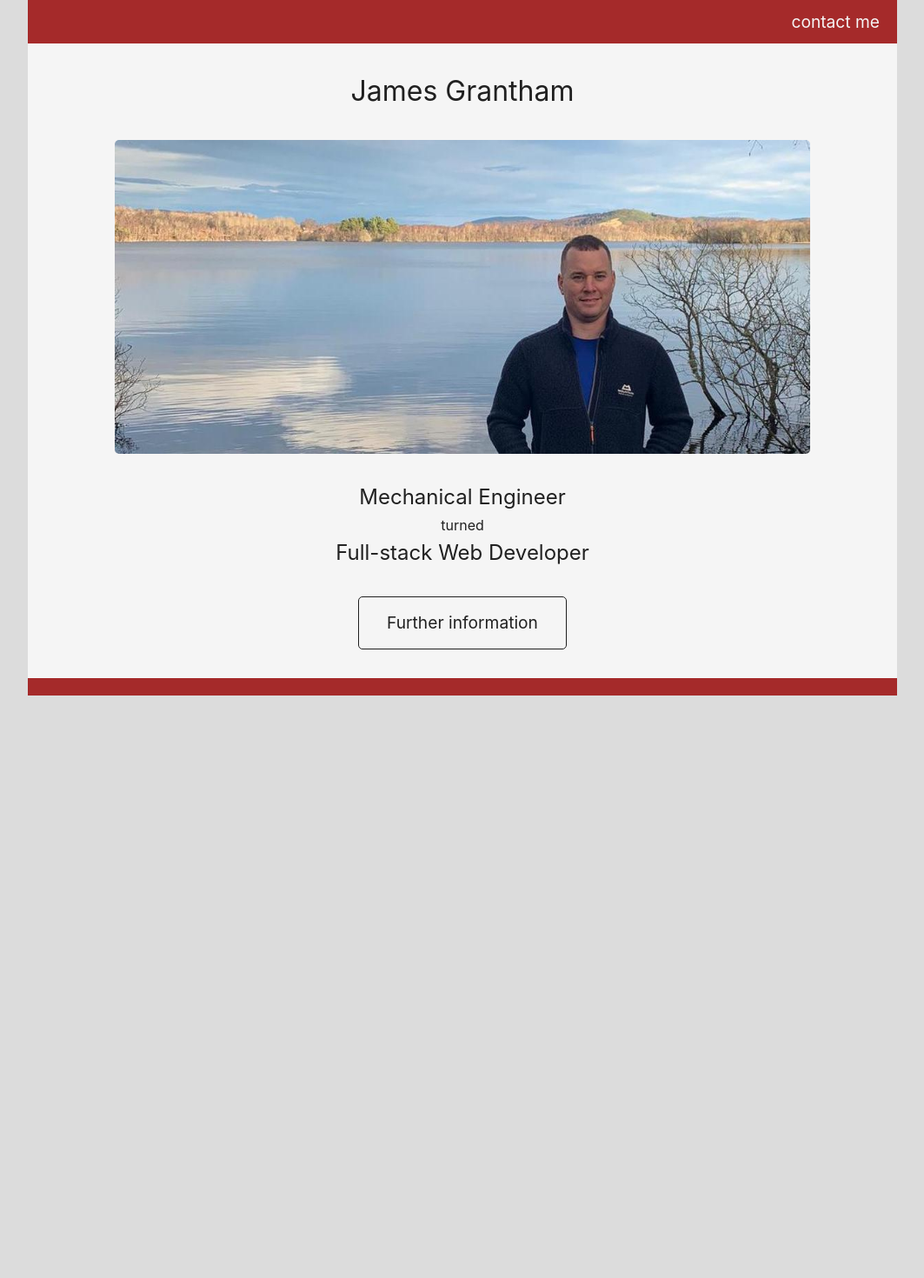
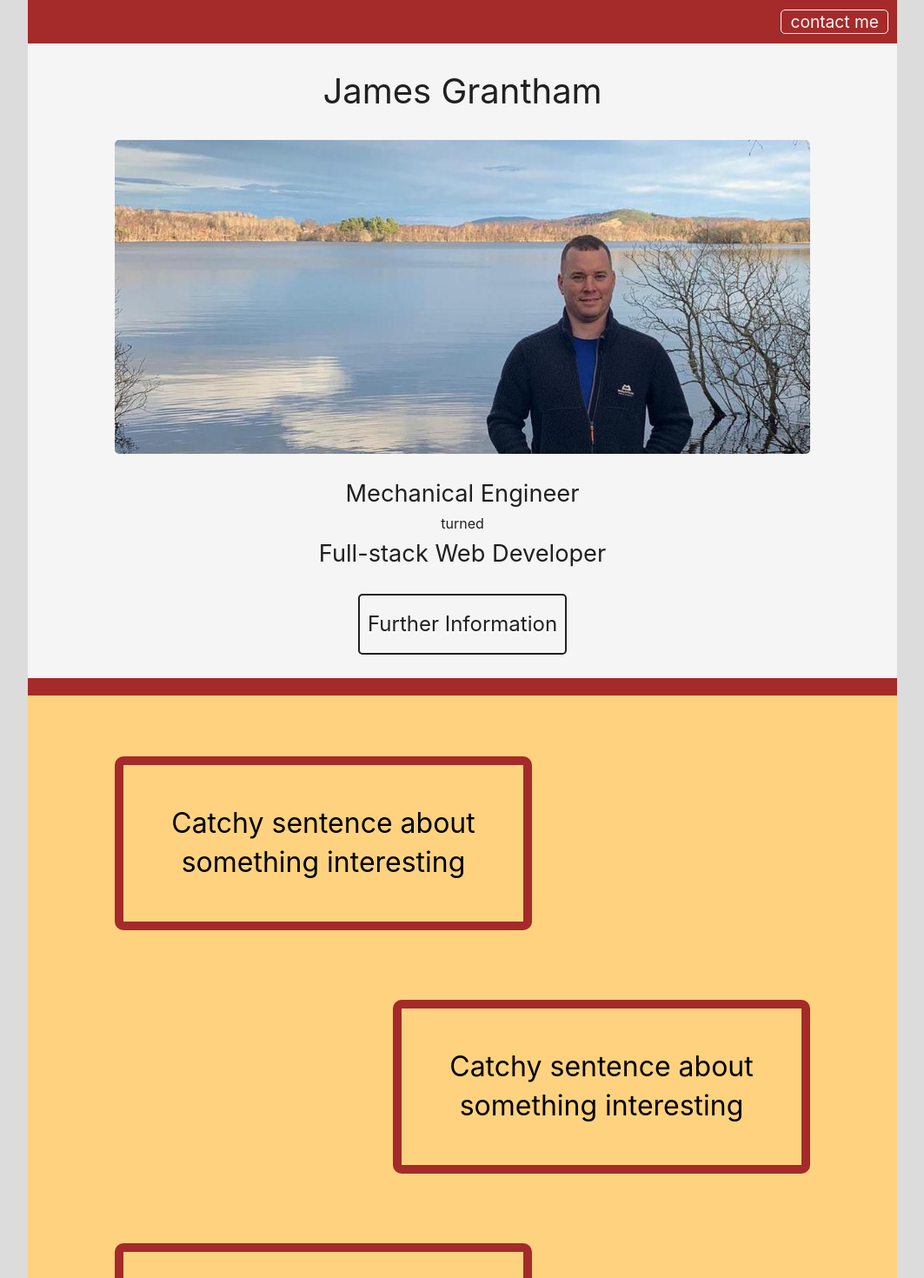
Before and after one commit to jrgrantham/james-grantham, a React (Create React App) app: page / in a window 1280 px wide. Shown: the top 1470 px of the page at 87% size, without its empty margins (108-1171 px from the left). Before the commit the page ends 800 px from the top, so only its background shows below. Built offline with nearby package versions, Linux system fonts and the light colour scheme; no server answers.

Commit message:
Add caption to Landing page

```diff
--- a/src/App.js
+++ b/src/App.js
@@ -2,7 +2,6 @@ import React, { useState } from "react";
 import { Route } from "react-router-dom";
 import styled from "styled-components";
 import Landing from "./views/Landing";
-import Trial from "./views/Trial";
 import Professional from "./views/Professional";
 import Login from "./views/Login";
 import PhoneNumbers from "./views/PhoneNumbers";
@@ -20,7 +19,6 @@ export default function App() {
   return (
     <StyledApp>
       <Route exact path="/" component={Landing} />
-      <Route exact path="/trial" component={Trial} />
       <Route path="/professional" component={Professional} />
       <Route
         path="/login"
--- a/src/components/ContactMeHeader.jsx
+++ b/src/components/ContactMeHeader.jsx
@@ -1,13 +1,25 @@
-import React from "react";
+import React, { useState } from "react";
 import { Link } from "react-router-dom";
 import styled from "styled-components";
-import { headerHeight, whiteOff } from "../views/styling";
+import { headerHeight, whiteOff, borderRad } from "../views/styling";
 
 export default function ContactMeHeader(props) {
+  const [hidden, setHidden] = useState(true);
+  console.log(hidden);
+
   return (
     <Header>
-      <Link to="/phonenumbers">
-        <h5 style={contactMe} >contact me</h5>
+      <Link to='/phonenumbers'>
+        <h5
+          style={contactMe}
+          onClick={() => {
+            setHidden(!hidden);
+            document.body.scrollTop = 0; // For Safari
+            document.documentElement.scrollTop = 0; // For Chrome, Firefox, IE and Opera
+          }}
+        >
+          contact me
+        </h5>
       </Link>
     </Header>
   );
@@ -18,7 +30,7 @@ const Header = styled.div`
   justify-content: flex-end
   align-items: center
   background-color: brown
-  height: ${headerHeight}px
+  min-height: ${headerHeight}px
   width: 100vw
   max-width:  1000px
   position: fixed
@@ -26,6 +38,10 @@ const Header = styled.div`
 `;
 
 const contactMe = {
+  cursor: "pointer",
+  margin: "0 10px",
+  border: `1px solid ${whiteOff}`,
+  borderRadius: borderRad,
   color: whiteOff,
-  paddingRight: "20px"
+  padding: "0 10px"
 };
--- /dev/null
+++ b/src/components/LandingCaptions.jsx
@@ -0,0 +1,64 @@
+import React from "react";
+import styled from "styled-components";
+import { captions } from "../data/captions";
+
+import { mediaBreak, orangeMedium } from "../views/styling";
+
+export default function LandingCaptions() {
+  // document.body.style.background = appColor;
+  // document.getElementById("root").style.background = appColor;
+
+  return (
+    <Captions>
+      {captions.map((caption, index) => (
+        <CaptionContainer
+          key={index}
+          className={index % 2 === 0 ? "left" : "right"}
+        >
+          <Caption>{caption}</Caption>
+        </CaptionContainer>
+      ))}
+    </Captions>
+  );
+}
+
+const Captions = styled.div`
+background-color: ${orangeMedium}
+  padding: 50px 100px;
+  @media (min-width: ${mediaBreak}) {
+    width: 100%;
+    .left {
+      justify-content: flex-start;
+    }
+    .right {
+      justify-content: flex-end;
+    }
+  }
+`;
+
+const CaptionContainer = styled.div`
+  justify-content: center
+  width: 100%
+  display: flex
+  // border: 1px solid red
+`;
+
+const Caption = styled.div`
+  margin: 20px 0
+  display: flex
+  justify-content: center
+  align-items: center
+  // margin: 50px auto
+  border: 10px solid brown
+  border-radius: 10px
+  padding: 5px
+  width: 300px
+  height: 200px
+  font-size: 2rem
+
+  @media (min-width: ${mediaBreak}) {
+    margin: 40px 0
+    width: 60%;
+    min-width: 300px
+  }
+`;
--- /dev/null
+++ b/src/components/LandingInitialView.jsx
@@ -0,0 +1,95 @@
+import React from "react";
+import { Link } from "react-router-dom";
+import styled from "styled-components";
+
+import jamesPhoto from "../../src/images/james.jpg";
+
+import {
+  transition,
+  greyMedium,
+  borderRad,
+  blackOff,
+  headerHeight,
+  footerHeight
+} from "../views/styling";
+
+export default function LandingInitialView() {
+  // document.body.style.background = appColor;
+  // document.getElementById("root").style.background = appColor;
+
+  return (
+    <LandingContainer>
+      <LandingContent>
+        <h1>James Grantham</h1>
+        <div className="img ">
+          <img src={jamesPhoto} alt="" />
+        </div>
+        <div>
+          <h3>Mechanical Engineer</h3>
+          <p>turned</p>
+          <h3>Full-stack Web Developer</h3>
+        </div>
+        <Link to="/professional">
+          <h4>Further Information</h4>
+        </Link>
+      </LandingContent>
+    </LandingContainer>
+  );
+}
+
+let vh = window.innerHeight < 630 ? 630 : window.innerHeight;
+console.log(vh);
+
+const LandingContainer = styled.div`
+  height: ${vh - headerHeight - footerHeight}px
+  width: 100%
+  display: flex;
+  flex-direction: column;
+  justify-content: center;
+  align-items: center;
+  // border: 2px solid green
+`;
+
+const LandingContent = styled.div`
+  width: 100%
+  height: ${vh - headerHeight - footerHeight}px
+  min-height: 500px
+  max-height: 800px
+  display: flex;
+  flex-direction: column;
+  justify-content: space-evenly;
+  align-items: center;
+  // border: 2px solid green
+
+  div {
+    display: flex;
+    flex-direction: column;
+    // justify-content: space-between;
+    align-items: center;
+  }
+
+  .img {
+    width: 90%
+    max-width: 800px
+  }
+
+  img {
+    max-width: 100%
+    max-height: 100%
+    border-radius: ${borderRad}
+  }
+
+  h4 {
+    padding: 1rem 0
+    min-width: 15rem
+    border: 2px solid ${blackOff}
+    border-radius: ${borderRad}
+
+    @media (pointer:fine) {
+      &:hover {
+        background-color: ${greyMedium};
+        transition: background-color ${transition}
+      }
+    }
+  }
+`;
--- /dev/null
+++ b/src/data/captions.js
@@ -0,0 +1,8 @@
+export const captions = [
+  'Catchy sentence about something interesting',
+  'Catchy sentence about something interesting',
+  'Catchy sentence about something interesting',
+  'Catchy sentence about something interesting',
+  'Catchy sentence about something interesting',
+  'Catchy sentence about something interesting',
+];
--- a/src/views/ContactForm.jsx
+++ b/src/views/ContactForm.jsx
@@ -5,7 +5,7 @@ import Error from "../helpers/Error";
 import { validationSchema } from "../helpers/validationSchema";
 // import { ToastContainer, toast } from 'react-toastify';
 // import 'react-toastify/dist/ReactToastify.css';
-import { axiosWithBase, baseURL } from "../helpers/AxiosCustom";
+import { axiosWithBase } from "../helpers/AxiosCustom";
 
 import { borderRad, whiteOff, transition } from "../views/styling";
 import Footer from "../components/Footer";
--- a/src/views/Landing.jsx
+++ b/src/views/Landing.jsx
@@ -1,61 +1,31 @@
 import React from "react";
-import { Link } from "react-router-dom";
 import styled from "styled-components";
 
 import ContactMeHeader from "../components/ContactMeHeader";
-import jamesPhoto from "../../src/images/james.jpg";
 
-import {
-  transition,
-  greyMedium,
-  borderRad,
-  blackOff,
-  greyDark,
-  width,
-  headerHeight,
-  footerHeight
-} from "./styling";
+import { greyDark, headerHeight, footerHeight } from "./styling";
 import FooterBanner from "../components/FooterBanner";
+import LandingInitialView from "../components/LandingInitialView";
+import LandingCaptions from "../components/LandingCaptions";
 
 export default function Landing() {
-  // document.body.style.background = appColor;
-  // document.getElementById("root").style.background = appColor;
 
   return (
     <>
       <ContactMeHeader />
       <FullPage>
-          <LandingContainer>
-        <LandingContent>
-            <h2>James Grantham</h2>
-            <div className="img ">
-              <img src={jamesPhoto} alt="" />
-            </div>
-            <div>
-              <h4>Mechanical Engineer</h4>
-              <p>turned</p>
-              <h4>Full-stack Web Developer</h4>
-            </div>
-            <Link to="/professional">
-              <h5>Further information</h5>
-            </Link>
-        </LandingContent>
-          </LandingContainer>
+        {/* <Contact style={ hidden ? null : openDiv }>
+          <h5>Phone Numbers</h5>
+          <h5>eMail</h5>
+        </Contact> */}
+        <LandingInitialView />
+        <LandingCaptions />
+        <h3>something different to go here</h3>
       </FullPage>
       <FooterBanner />
     </>
   );
 }
-
-// window.onload = function() {
-//   if (!window.location.hash) {
-//     window.location = window.location + "#loaded";
-//     window.location.reload();
-//   }
-// };
-
-let vh = window.innerHeight < 630 ? 630 : window.innerHeight;
-console.log(vh);
 
 const FullPage = styled.div`
   margin-top: ${headerHeight}px
@@ -64,59 +34,16 @@ const FullPage = styled.div`
   display: flex
   flex-direction: column
   justify-content: center
+  align-items: center
   // border: 10px solid ${greyDark}
 `;
 
-const LandingContainer = styled.div`
-  height: ${vh-headerHeight-footerHeight}px
-  width: 100%
-  display: flex;
-  flex-direction: column;
-  justify-content: center;
-  align-items: center;
-  // border: 2px solid green
-`
+// const Contact = styled.div`
+// background-color: black
+// height: 0px
+// overflow: hidden
+// `
 
-const LandingContent = styled.div`
-  width: 100%
-  height: ${vh-headerHeight-footerHeight}px
-  min-height: 500px
-  max-height: 800px
-  display: flex;
-  flex-direction: column;
-  justify-content: space-evenly;
-  align-items: center;
-  // border: 2px solid green
-
-  div {
-    display: flex;
-    flex-direction: column;
-    // justify-content: space-between;
-    align-items: center;
-  }
-
-  .img {
-    width: 90%
-    max-width: 800px
-  }
-
-  img {
-    max-width: 100%
-    max-height: 100%
-    border-radius: ${borderRad}
-  }
-
-  h5 {
-    padding: 1rem 0
-    min-width: 15rem
-    border: 1px solid ${blackOff}
-    border-radius: ${borderRad}
-
-    @media (pointer:fine) {
-      &:hover {
-        background-color: ${greyMedium};
-        transition: background-color ${transition}
-      }
-    }
-  }
-`;
+// const openDiv = {
+//   height: "55px"
+// };
--- a/src/views/Login.jsx
+++ b/src/views/Login.jsx
@@ -6,7 +6,7 @@ import url from "../helpers/url";
 
 import { StyledForm } from "./ContactForm";
 import Spinner from "../components/Spinner";
-import { whiteOff, transition, borderRad } from "./styling";
+// import { whiteOff, transition, borderRad } from "./styling";
 import Footer from "../components/Footer";
 
 const loginApi = url() + "api/auth/login";
--- a/src/views/Trial.jsx
+++ /dev/null
@@ -1,102 +0,0 @@
-import React from "react";
-import { Link } from "react-router-dom";
-import styled from "styled-components";
-import jamesPhoto from "../../src/images/james.jpg";
-
-import { transition, greyMedium, borderRad, blackOff } from "./styling";
-
-export default function Landing() {
-  // document.body.style.background = appColor;
-  // document.getElementById("root").style.background = appColor;
-
-  return (
-    <Position>
-      <Container>
-        <Header>
-        </Header>
-        <img height style={{height: '1000px'}} src={jamesPhoto} alt="" />
-        <Slant></Slant>
-      </Container>
-    </Position>
-  );
-}
-
-const Container = styled.div`
-height: 1000px
-`
-
-const Header = styled.div`
-background-color: black;
-height: 100px
-clip-path: polygon(
-  0 0,
-  100% 0,
-  100% 100%,
-  0 calc(100% - 6vw)
-);
-
-`;
-
-const Slant = styled.div`
-  height: 40px;
-  width: 100%;
-  min-height: 30px;
-  width: 100%;
-  background-color: black;
-  transform: skewY(5deg);
-  padding: 50px 0;
-`;
-
-const Position = styled.div`
-  height: 100%
-  display: flex
-  flex-direction: column
-  justify-content: center
-
-  @media (min-height: 850px) {
-    min-height: 100vh;
-  }
-`;
-
-const LandingStyle = styled.div`
-  margin: 40px
-  height: 520px
-  display: flex;
-  flex-direction: column;
-  justify-content: space-between;
-  align-items: center;
-  // border: 2px solid green
-
-  img {
-    width: 300px
-    border-radius: ${borderRad}
-  }
-`;
-
-const Career = styled.div`
-  display: flex
-  flex-direction: column
-  justify-content: space-between
-  height: 80px
-`;
-
-const Buttons = styled.div`
-  display: flex
-  flex-direction: column
-  justify-content: space-between
-  height: 130px
-
-  h5 {
-    padding: 1rem 0
-    min-width: 15rem
-    border: 1px solid ${blackOff}
-    border-radius: ${borderRad}
-
-    @media (pointer:fine) {
-      &:hover {
-        background-color: ${greyMedium};
-        transition: background-color ${transition}
-      }
-    }
-  }
-`;
```
